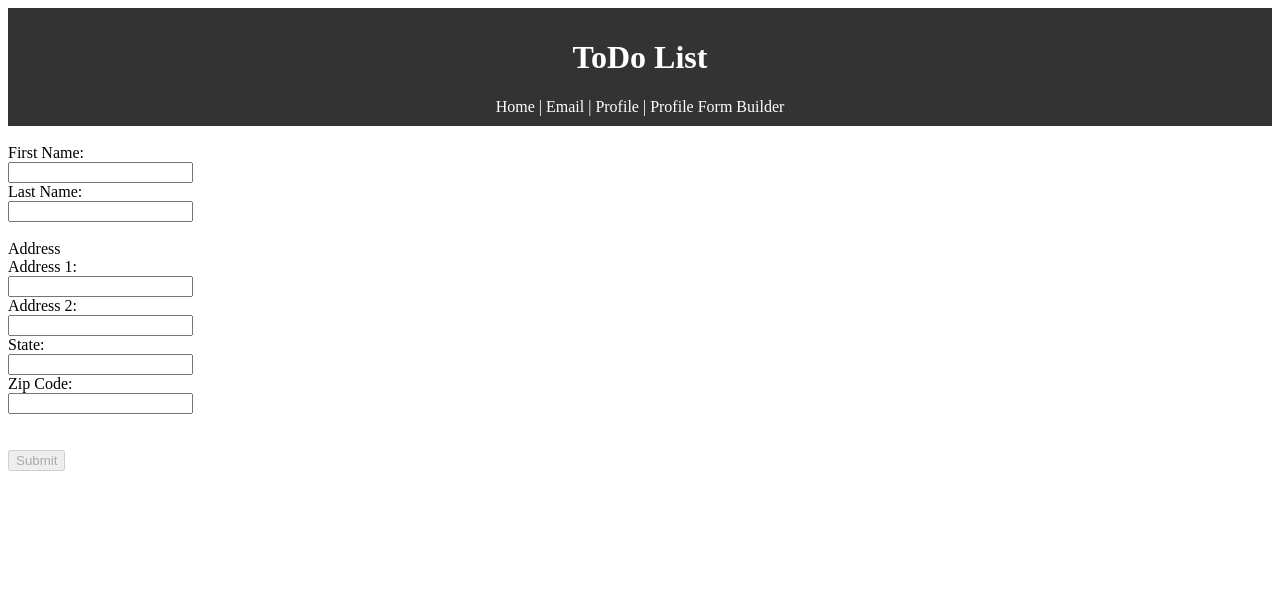
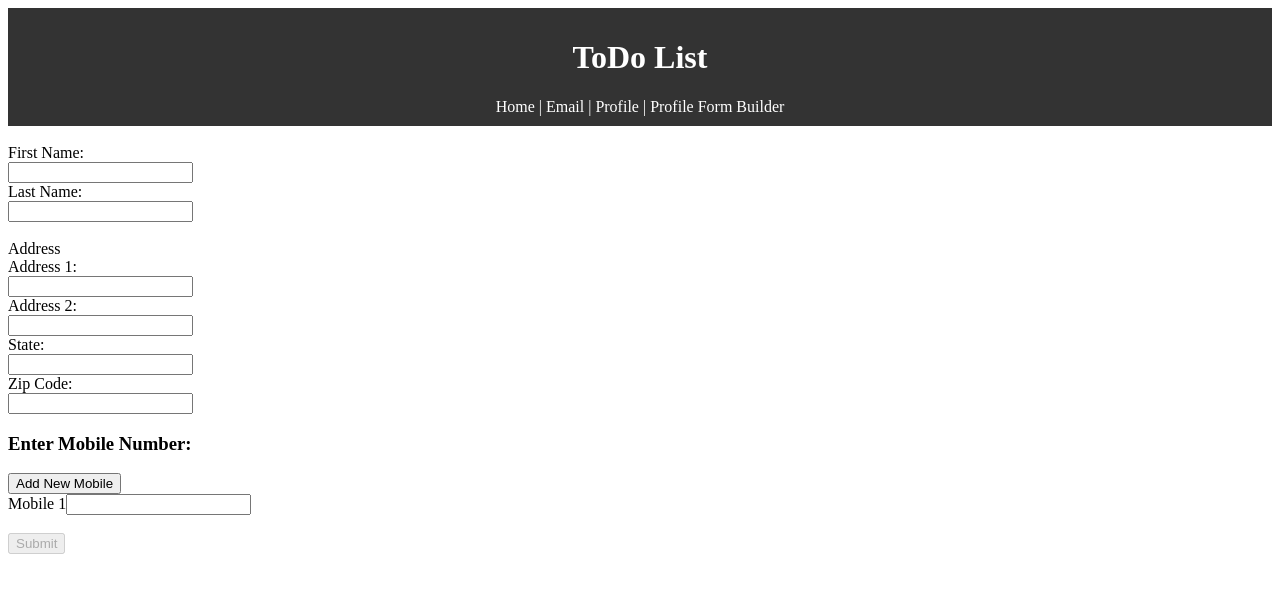
Before and after one commit to ptandon1985/angular-reactive-forms, an Angular app: page /profile1 in a window 1280 px wide. Shown: the top 592 px of the page. Built offline with nearby package versions, Linux system fonts and the light colour scheme.

Commit message:
Dynamic Control  Reactive Form

```diff
--- a/src/app/components/form-builder/form-builder.component.html
+++ b/src/app/components/form-builder/form-builder.component.html
@@ -33,7 +33,16 @@
                 <input type="text" formControlName="zip">
             </label>
             <br/>
-        </div><br/>
+        </div>
+        <div formArrayName="mobiles">
+            <h3>Enter Mobile Number:</h3>
+            <button (click)="addMobileNumber()">Add New Mobile</button>
+
+            <div *ngFor="let mob of mobiles.controls;let i=index">
+                <Label>Mobile {{i+1}}</Label>
+                <input type="text" [formControlName]="i">
+            </div>
+        </div>
         <br/>
         <button type="submit" [disabled]="!userProfileForm.valid"> Submit</button>
 </form>
--- a/src/app/components/form-builder/form-builder.component.ts
+++ b/src/app/components/form-builder/form-builder.component.ts
@@ -1,6 +1,7 @@
 import { Component, OnInit } from '@angular/core';
 import { FormBuilder } from '@angular/forms';
 import { Validators } from '@angular/forms';
+import { FormArray } from '@angular/forms';
 
 @Component({
   selector: 'app-form-builder',
@@ -20,8 +21,14 @@ export class FormBuilderComponent implements OnInit {
       address2: [''],
       state: [''],
       zip: ['']
-    })
+    }),
+
+    mobiles: this.fb.array([
+      this.fb.control('')
+    ])
   });
+
+  counter: number;
 
   onSubmit () {
     console.warn(this.userProfileForm.value);
@@ -29,6 +36,23 @@ export class FormBuilderComponent implements OnInit {
     console.warn('Last Name: '+this.userProfileForm.get('lastName').value);
     console.warn('Address 1: '+this.userProfileForm.get(['address','address1']).value);
     console.warn('Address 2: '+this.userProfileForm.get('address').get('address2').value);
+
+    console.warn('Mobile 1: '+this.userProfileForm.get(['mobiles', '0']).value);
+
+    this.counter=0;
+
+    for (let mob of this.mobiles.controls) {
+      console.log('Mobile Number: '+this.userProfileForm.get(['mobiles', this.counter]).value);
+      this.counter = this.counter+1;
+    }
+  }
+
+  get mobiles() {
+    return this.userProfileForm.get('mobiles') as FormArray;
+  }
+
+  addMobileNumber() {
+    this.mobiles.push(this.fb.control(''));
   }
 
   ngOnInit() {
```
